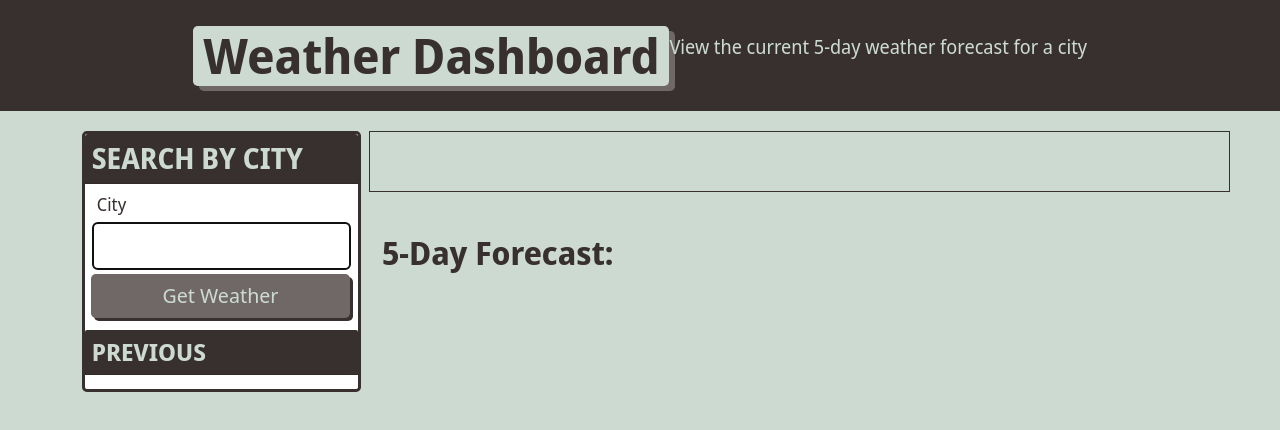
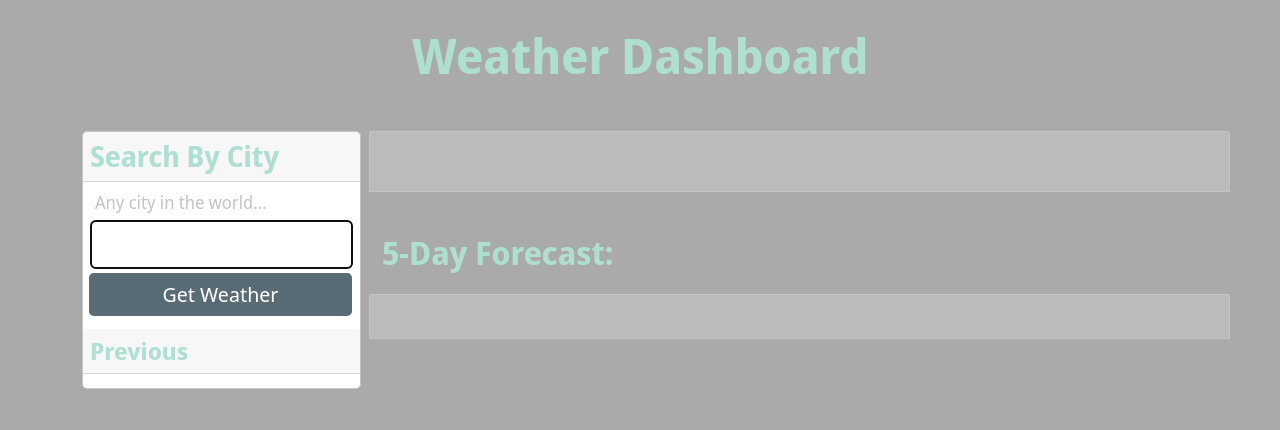
Before and after one commit to mushymane/weather-dashboard, a plain HTML site: page index.html in a window 1280 px wide. Drawn offline with nearby package versions, Linux system fonts and the light colour scheme; no server answers.

Commit message:
added styling, project finished

```diff
--- a/index.html
+++ b/index.html
@@ -12,19 +12,19 @@
 <body class="flex-column min-100-vh">
     <header class="hero d-flex align-items-center justify-content-center">
         <h1 class="app-title">Weather Dashboard</h1>
-        <p>View the current 5-day weather forecast for a city</p>
+        <!-- <p>View the current 5-day weather forecast for a city</p> -->
     </header>
 
     <main class="container flex-row justify-space-between">
         <div class="col-3">
           <div class="card">
-            <h3 class="card-header text-uppercase">Search By City</h3>
+            <h3 class="card-header">Search By City</h3>
             <form id="city-form" class="card-body">
-              <label class="form-label" for="city-text">City</label>
+              <label class="form-label" for="city-text">Any city in the world...</label>
               <input name="city-text" id="city-text" type="text" autofocus="true" class="form-input" />
               <button type="submit" class="btn">Get Weather</button>
             </form>
-            <h4 class="card-header text-uppercase">Previous</h4>
+            <h4 class="card-header">Previous</h4>
             <div id="prev-buttons" class="card-body"></div>
           </div>
         </div>
@@ -43,7 +43,7 @@
             <h2 class="subtitle" style="padding: 2.5%;">5-Day Forecast:</h2>
 
             <div class="row d-flex">
-                <div id="forecast-container" class="container d-flex flex-row px-5 py-5 list-group"></div>
+                <div id="forecast-container" class="container d-flex flex-row px-2 list-group"></div>
             </div>
         </div>
       </main>
--- a/script.js
+++ b/script.js
@@ -9,6 +9,7 @@ var todayHumidity = document.querySelector("#humidity");
 var todayWind = document.querySelector("#wind");
 var todayUV = document.querySelector("#uv");
 var uvColor = document.querySelector("#uv-color");
+
 var forecastContainer = document.querySelector("#forecast-container");
 
 var prevCities = [];
@@ -118,6 +119,9 @@ function getCoordinates(city) {
 
 // Color codes the UV
 function getUVI(num, element) {
+    element.style.borderRadius = "3px";
+    element.style.padding = "3px";
+    element.style.color = "white";
     if (num >= 0 && num < 3) {
         element.style.backgroundColor = "green";
     } else if (num >= 3 && num < 6) {
--- a/style.css
+++ b/style.css
@@ -1,9 +1,10 @@
 :root {
-    --primary: #ccdad1;
-    --secondary: #9caea9;
-    --tertiary: #788585;
-    --light-dark: #6f6866;
-    --dark: #38302e;
+    --primary: #aaaaaa;
+    --secondary: #afdfd1;
+    --tertiary: #cf98bf;
+    --light-dark: #596b74;
+    --dark: #c4c4c4;
+    --gray: background-color: rgba(255, 255, 255, 0.2);
     --border-radius: .3rem;
 }
 
@@ -29,7 +30,7 @@ h5,
 h6 {
     font-weight: 700;
     margin: 0;
-    color: var(--dark);
+    color: var(--secondary);
     line-height: 1.25;
 }
 
@@ -40,6 +41,7 @@ main {
 
 p {
     font-size: 1.2rem;
+    color: white;
 }
 
 .btn {
@@ -50,16 +52,15 @@ p {
     display: block;
     margin: 5px 0;
     border-radius: var(--border-radius);
-    color: var(--primary);
+    color: white;
     border: none;
     outline: none;
     background-color: var(--light-dark);
-    box-shadow: 3px 3px var(--dark);
     transform: translate(-1px, -1px);
 }
 
 .btn:hover {
-    color: var(--primary);
+    color: var(--secondary);
     background-color: var(--tertiary);
     transform: translate(0, 0);
     box-shadow: 2px 2px var(--dark);
@@ -75,7 +76,6 @@ p {
     border: none;
     outline: none;
     background-color: var(--light-dark);
-    box-shadow: 3px 3px var(--secondary);
     transform: translate(-1px, -1px);
     display: inline-block;
     width: auto;
@@ -89,12 +89,11 @@ p {
     color: var(--primary);
     background-color: var(--tertiary);
     transform: translate(0, 0);
-    box-shadow: 2px 2px var(--dark);
 }
 
 .hero {
     padding: 2% 2%;
-    background-color: var(--dark);
+    background-color: var(--gray);
     color: var(--primary);
     display: block;
     /* justify-content: center; */
@@ -106,12 +105,12 @@ p {
 
 .app-title {
     font-size: 3rem;
-    background-color: var(--primary);
-    color: var(--dark);
-    padding: 0 10px;
+    /* background-color: var(--primary); */
+    background-color: var(--gray);
+    color: var(--secondary);
+    /* padding: 0 10px; */
     /* display: inline-block; */
-    border-radius: var(--border-radius);
-    box-shadow: 6px 5px var(--light-dark);
+    /* border-radius: var(--border-radius); */
 }
 
 .list-group {
@@ -132,25 +131,22 @@ p {
     background-color: var(--dark);
 }
 
-.status-icon {
-    padding: 2px 5px;
-    margin: 0 5px;
-    background-color: rgba(255,255,255, 1);
-    border-radius: var(--border-radius);
-}
-
-.icon-danger {
-    color: rgb(255, 70, 70);
-}
-
-.icon-success {
-    color: rgb(29, 153, 255);
-}
-
 #today-container {
     margin: 0 0 20px 20px;
     border: 1px solid var(--dark);
+    border-radius: calc(.18rem - 1px) calc(.18rem - 1px) 0 0;
     padding: 2.5%;
+    background-color: rgba(255, 255, 255, 0.2);
+}
+
+#forecast-container {
+    margin: 0 0 20px 20px;
+    border: 1px solid var(--dark);
+    border-radius: calc(.18rem - 1px) calc(.18rem - 1px) 0 0;
+    padding: 2.5%;
+    background-color: rgba(255, 255, 255, 0.2);
+    align-items: center;
+    justify-content: space-evenly;
 }
 
 /* .row .col {
@@ -161,13 +157,12 @@ p {
 /* CARDS */
 .card {
     margin: 0 0 20px 0;
-    border: 3px solid var(--dark);
+    border: 1px solid var(--dark);
     border-radius: var(--border-radius);
 }
 
 .card-header {
-    color: var(--primary);
-    background-color: var(--dark);
+    color: var(--secondary);
     padding: 2.5%;
     border-radius: calc(.18rem - 1px) calc(.18rem - 1px) 0 0;
 }
```
